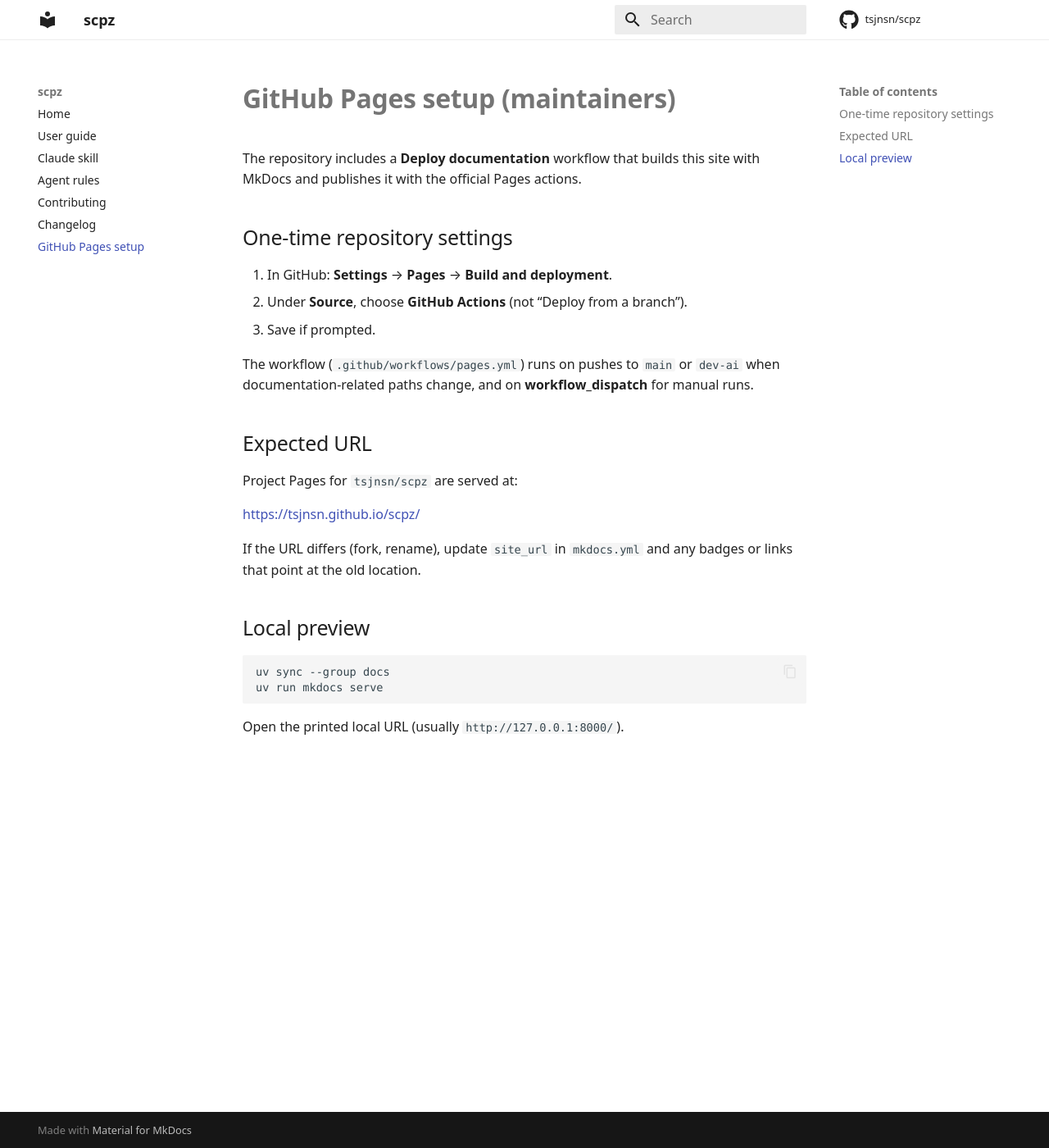
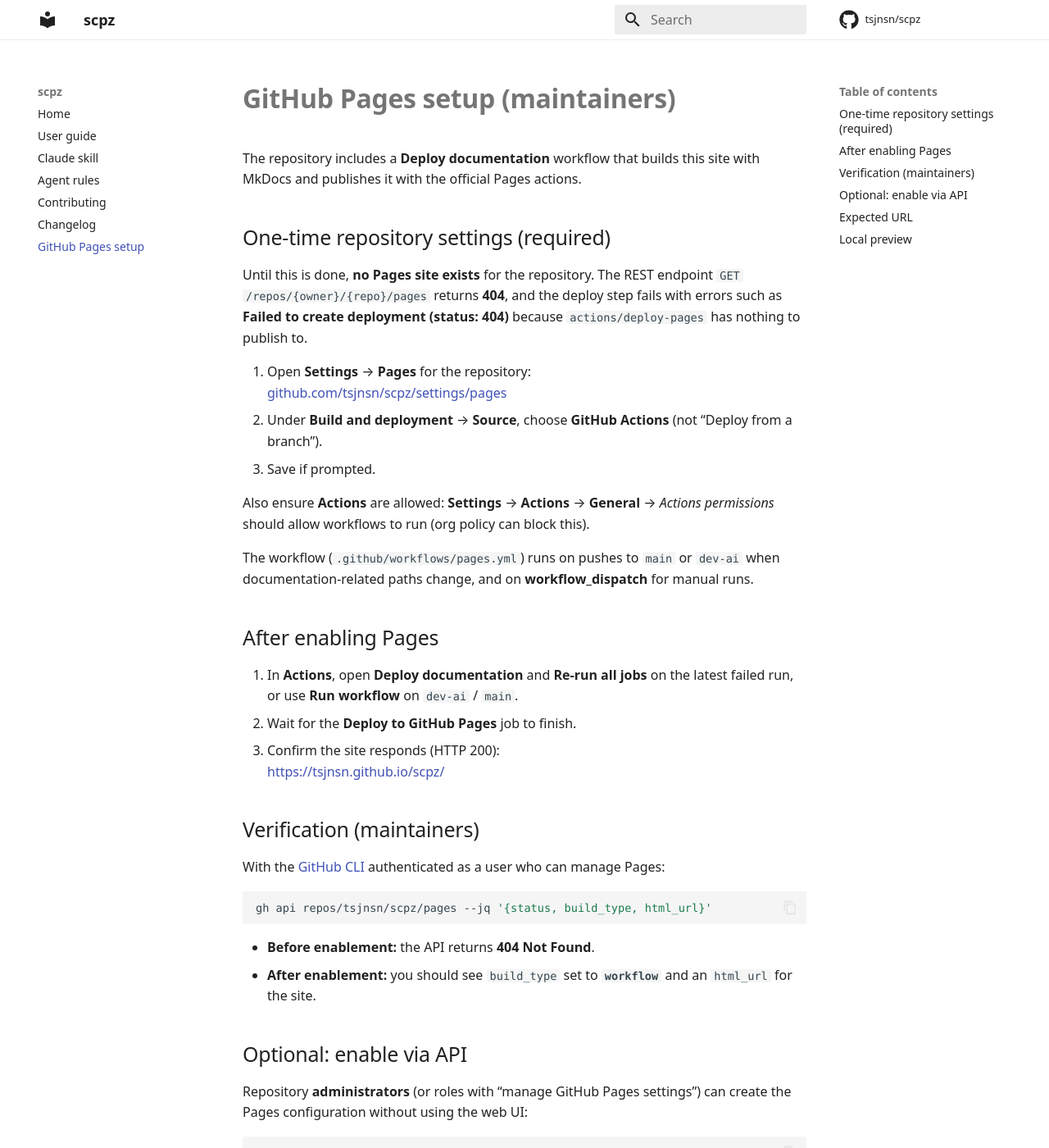
Before and after one commit to tsjnsn/scpz, an MkDocs documentation site: the page built from docs/pages-setup.md, in a window 1280 px wide and 1400 px high. Shown: the whole window at 82% size. Built offline with MkDocs 1.6.1 and Material for MkDocs 9.7.7, drawn with Linux system fonts in a browser that asks for light colours; some web fonts are replaced; comment, search, counter and statistics services are not loaded; some of the changed text lies outside the part shown.

Commit message:
docs: expand GitHub Pages setup for first-time enablement (TSJ-12) (#20)
Explain why the Pages API and deploy step return 404 until Settings
enables Actions as the source, document post-enable re-runs and
verification with gh api, and add an optional POST workflow bootstrap
for repository administrators.

Co-authored-by: Cursor Agent <cursoragent@cursor.com>

````diff
--- a/docs/pages-setup.md
+++ b/docs/pages-setup.md
@@ -2,13 +2,49 @@
 
 The repository includes a **Deploy documentation** workflow that builds this site with MkDocs and publishes it with the official Pages actions.
 
-## One-time repository settings
+## One-time repository settings (required)
 
-1. In GitHub: **Settings** → **Pages** → **Build and deployment**.
-2. Under **Source**, choose **GitHub Actions** (not “Deploy from a branch”).
+Until this is done, **no Pages site exists** for the repository. The REST endpoint `GET /repos/{owner}/{repo}/pages` returns **404**, and the deploy step fails with errors such as **Failed to create deployment (status: 404)** because `actions/deploy-pages` has nothing to publish to.
+
+1. Open **Settings** → **Pages** for the repository:
+   [github.com/tsjnsn/scpz/settings/pages](https://github.com/tsjnsn/scpz/settings/pages)
+2. Under **Build and deployment** → **Source**, choose **GitHub Actions** (not “Deploy from a branch”).
 3. Save if prompted.
 
+Also ensure **Actions** are allowed: **Settings** → **Actions** → **General** → *Actions permissions* should allow workflows to run (org policy can block this).
+
 The workflow (`.github/workflows/pages.yml`) runs on pushes to `main` or `dev-ai` when documentation-related paths change, and on **workflow_dispatch** for manual runs.
+
+## After enabling Pages
+
+1. In **Actions**, open **Deploy documentation** and **Re-run all jobs** on the latest failed run, or use **Run workflow** on `dev-ai` / `main`.
+2. Wait for the **Deploy to GitHub Pages** job to finish.
+3. Confirm the site responds (HTTP 200):
+   [https://tsjnsn.github.io/scpz/](https://tsjnsn.github.io/scpz/)
+
+## Verification (maintainers)
+
+With the [GitHub CLI](https://cli.github.com/) authenticated as a user who can manage Pages:
+
+```bash
+gh api repos/tsjnsn/scpz/pages --jq '{status, build_type, html_url}'
+```
+
+- **Before enablement:** the API returns **404 Not Found**.
+- **After enablement:** you should see `build_type` set to **`workflow`** and an `html_url` for the site.
+
+## Optional: enable via API
+
+Repository **administrators** (or roles with “manage GitHub Pages settings”) can create the Pages configuration without using the web UI:
+
+```bash
+gh api --method POST repos/tsjnsn/scpz/pages \
+  --input - <<'EOF'
+{"build_type": "workflow"}
+EOF
+```
+
+Use a token with `repo` scope (classic) or equivalent fine-grained permissions for repository administration and Pages.
 
 ## Expected URL
 
````
